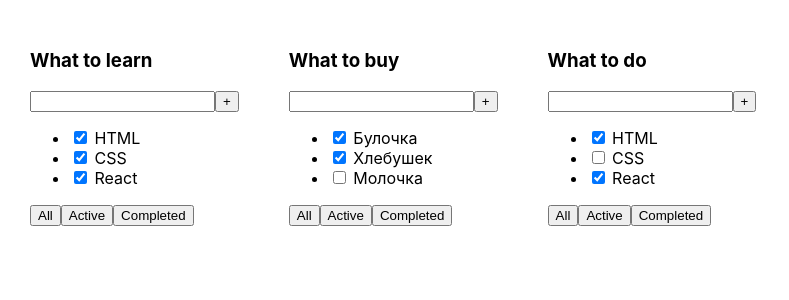
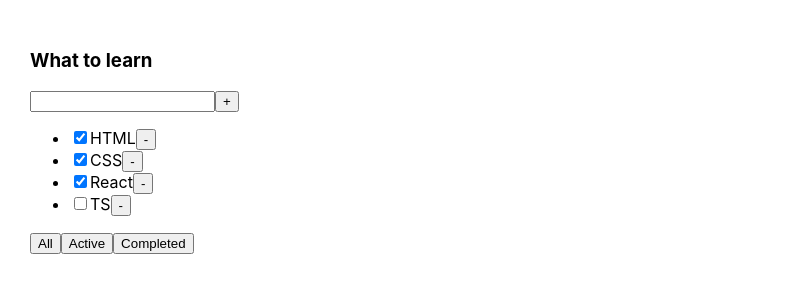
Before and after one commit to NikitaBrinzovik/TypeScript, a React (Create React App) app: page / in a window 1280 px wide. Shown: the top 300 px of the page, without its empty margins (0-789 px from the left). Built offline with nearby package versions, Linux system fonts and the light colour scheme.

Commit message:
02-second lesson done. map, useState

```diff
--- a/src/App.tsx
+++ b/src/App.tsx
@@ -1,4 +1,4 @@
-import React from 'react';
+import React, {useState} from 'react';
 import './App.css';
 import ToDoList from "./ToDoList";
 
@@ -7,32 +7,72 @@
     isDone: boolean
     id: number
 }
+export type FilterValuesType = "all" | "active" | "completed"
 
 function App() {
-//BLL
-    const tasksToLearn: Array<TaskType>= [
+//BLL-работают с данными
+    const [tasks, setTasks] = useState <Array<TaskType>>( [
         {id: 1, isDone: true, title: "HTML"},
         {id: 2, isDone: true, title: "CSS"},
         {id: 3, isDone: true, title: "React"},
-    ]
-    const tasksToBuy: Array<TaskType>= [
-        {id: 1, isDone: true, title: "Булочка"},
-        {id: 2, isDone: true, title: "Хлебушек"},
-        {id: 3, isDone: false, title: "Молочка"},
-    ]
-    const tasksToDo: Array<TaskType>= [
-        {id: 1, isDone: true, title: "HTML"},
-        {id: 2, isDone: false, title: "CSS"},
-        {id: 3, isDone: true, title: "React"},
-    ]
+        {id: 4, isDone: false, title: "TS"},
+    ])
+    const [filter, setFilter] = useState <"all" | "active" | "completed">("all")
+
+    function changeFilter(value: FilterValuesType) {
+        setFilter(value)
+    }
+    function  removeTasks(taskID:number) {
+        const filterTasks = tasks.filter(t => t.id !== taskID)
+        console.log(filterTasks)
+        // хей UI обновись
+        setTasks(filterTasks)
+    }
+
+
 //UI:
+    function getTaskForTODoList () {
+        let taskFoToDoList = tasks
+        switch (filter) {
+            case "active":
+                taskFoToDoList = tasks.filter(t => t.isDone)
+                break;
+            case "completed":
+                taskFoToDoList = tasks.filter(t => t.isDone)
+                break;
+        }
+        return taskFoToDoList
+    }
+
     return (
         <div className="App">
-            <ToDoList title={"What to learn"} tasks={tasksToLearn}/>
-            <ToDoList title={"What to buy"} tasks={tasksToBuy}/>
-            <ToDoList title={"What to do"} tasks={tasksToDo}/>
+            <ToDoList
+                title={"What to learn"}
+                tasks={getTaskForTODoList()}
+                removeTask={removeTasks}
+                changeFilter={changeFilter}
+            />
+            {/*<ToDoList title={"What to buy"} tasks={tasksToBuy}/>*/}
+            {/*<ToDoList title={"What to do"} tasks={tasksToDo}/>*/}
         </div>
     );
 }
 
 export default App;
+
+// let tasks: Array<TaskType> = [
+//     {id: 1, isDone: true, title: "HTML"},
+//     {id: 2, isDone: true, title: "CSS"},
+//     {id: 3, isDone: true, title: "React"},
+//     {id: 4, isDone: true, title: "TS"},
+// ]
+// const tasksToBuy: Array<TaskType>= [
+//     {id: 1, isDone: true, title: "Булочка"},
+//     {id: 2, isDone: true, title: "Хлебушек"},
+//     {id: 3, isDone: false, title: "Молочка"},
+// ]
+// const tasksToDo: Array<TaskType>= [
+//     {id: 1, isDone: true, title: "HTML"},
+//     {id: 2, isDone: false, title: "CSS"},
+//     {id: 3, isDone: true, title: "React"},
+// ]
--- a/src/ToDoList.tsx
+++ b/src/ToDoList.tsx
@@ -1,15 +1,25 @@
 import React from "react";
-import {TaskType} from "./App";
+import {FilterValuesType, TaskType} from "./App";
 
 type ToDoListPropsType = {
     title: string
     tasks: Array<TaskType>
-
+    removeTask: (taskID: number) => void
+    changeFilter: (value: FilterValuesType) => void
 }
 
-
 function ToDoList(props: ToDoListPropsType) {
-    return(
+    const tasksss = props.tasks.map(t => {
+        const removeTask = () => { props.removeTask(t.id) }
+        return (
+            <li>
+                <input type="checkbox" checked={t.isDone}/>
+                <span>{t.title}</span>
+                <button onClick={removeTask}>-</button>
+            </li>
+        )
+    })
+    return (
         <div>
             <h3>{props.title}</h3>
             <div>
@@ -17,14 +27,15 @@
                 <button>+</button>
             </div>
             <ul>
-                <li><input type="checkbox" checked={props.tasks[0].isDone}/> <span>{props.tasks[0].title}</span></li>
-                <li><input type="checkbox" checked={props.tasks[1].isDone}/> <span>{props.tasks[1].title}</span></li>
-                <li><input type="checkbox" checked={props.tasks[2].isDone}/> <span>{props.tasks[2].title}</span></li>
+                {tasksss}
+                {/*<li><input type="checkbox" checked={props.tasks[0].isDone}/> <span>{props.tasks[0].title}</span></li>*/}
+                {/*<li><input type="checkbox" checked={props.tasks[1].isDone}/> <span>{props.tasks[1].title}</span></li>*/}
+                {/*<li><input type="checkbox" checked={props.tasks[2].isDone}/> <span>{props.tasks[2].title}</span></li>*/}
             </ul>
             <div>
-                <button>All</button>
-                <button>Active</button>
-                <button>Completed</button>
+                <button onClick={() => props.changeFilter("all")}>All</button>
+                <button onClick={() => props.changeFilter("active")}>Active</button>
+                <button onClick={() => props.changeFilter("completed")}>Completed</button>
             </div>
         </div>
 
```
Also changed, not shown: 1 other file (tests, documents, lock files or other folders).
